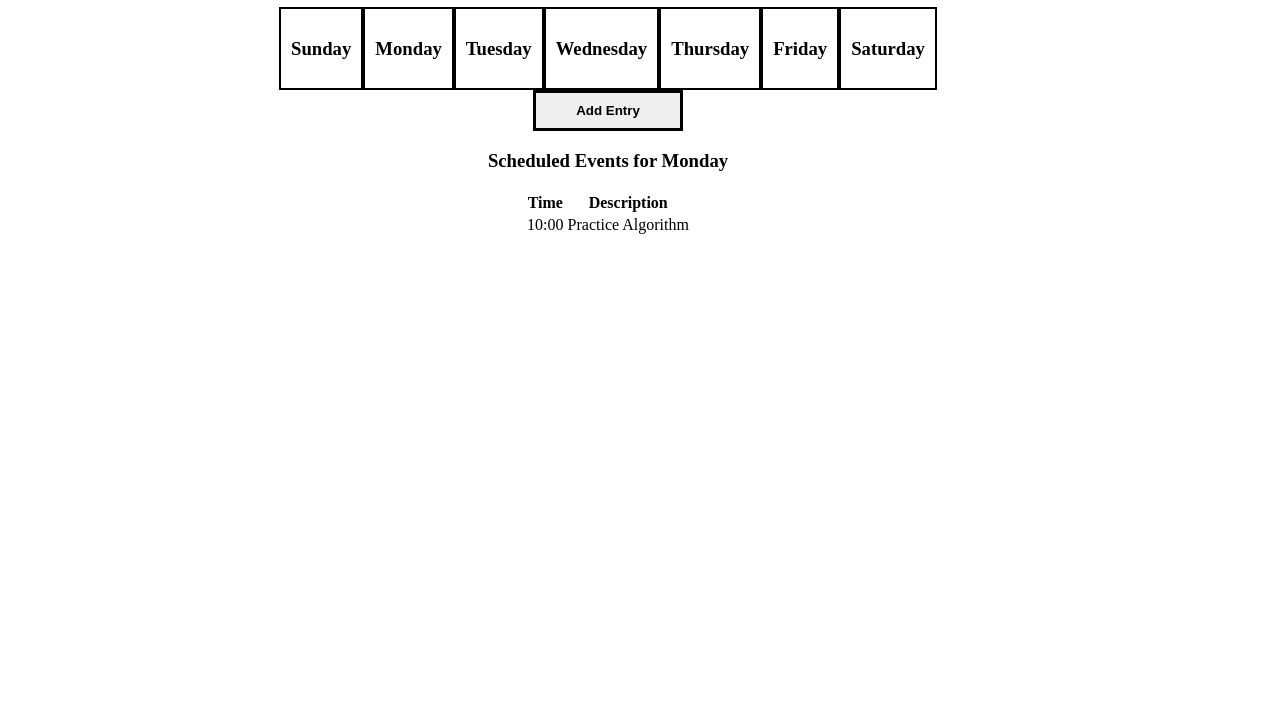
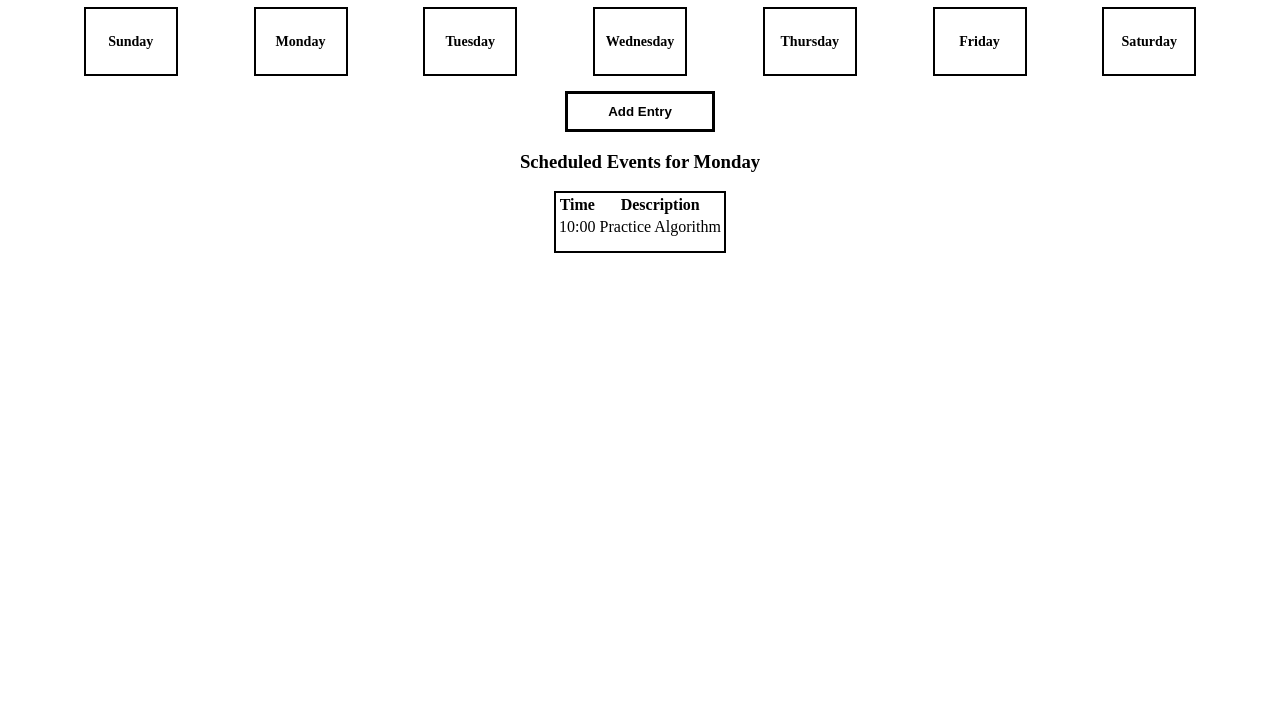
Before and after one commit to saraysc/week-planner, a website: page index.html in a window 1280 px wide. Shown: the part 81-800 px from the top of the page. Drawn offline with Linux system fonts and the light colour scheme.

Commit message:
Added more CSS

```diff
--- a/index.html
+++ b/index.html
@@ -33,7 +33,7 @@
       </div>
     </div>
 
-    <div>
+    <div class="buttondiv">
       <button class="button">Add Entry</button>
     </div>
 
--- a/styles.css
+++ b/styles.css
@@ -1,6 +1,9 @@
 .container-main {
   display: flex;
-  width: 1200px;
+  top: 0;
+  right: 0;
+  bottom: 0;
+  left: 0;
   justify-content: center;
   flex-direction: column;
   align-items: center;
@@ -8,11 +11,16 @@
 
 .week {
   display: flex;
+  justify-content: space-evenly;
+  width: 100%;
 }
 
 .weekday {
   border: 2px solid black;
   padding: 10px;
+  width: 70px;
+  text-align: center;
+  font-size: 12px;
 }
 
 .button {
@@ -21,4 +29,13 @@
   padding: 10px;
   width: 150px;
   box-shadow: 15px;
+  background-color: white;
 }
+
+.buttondiv {
+  margin-top: 15px;
+}
+
+table {
+  border: 2px solid black;
+}
```
